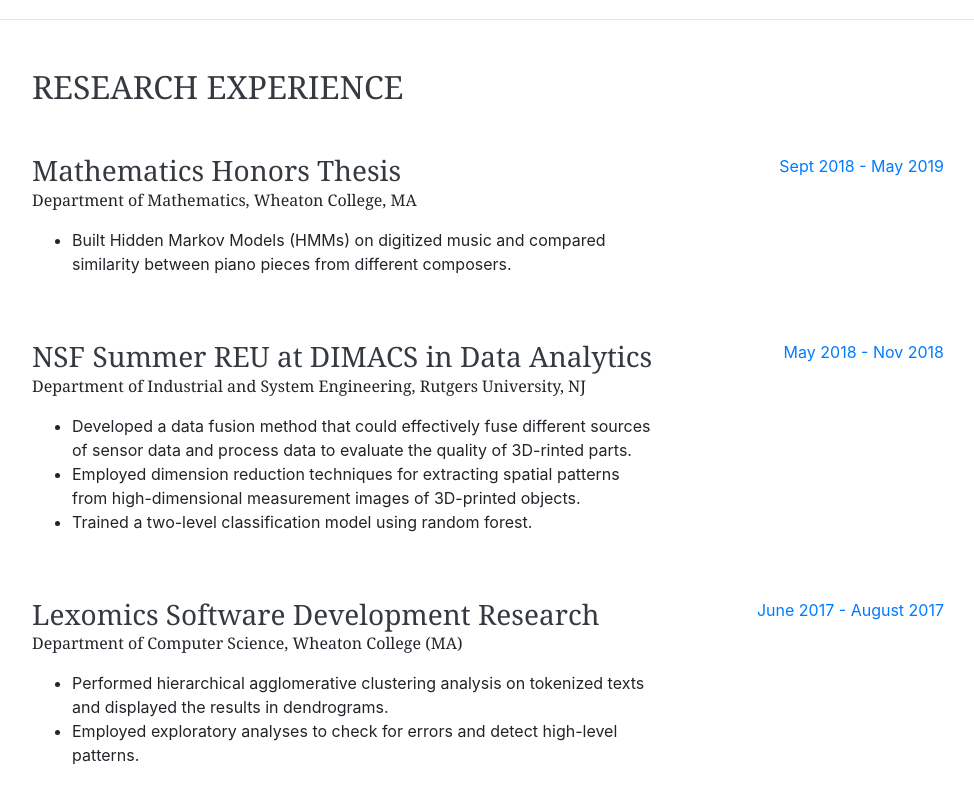
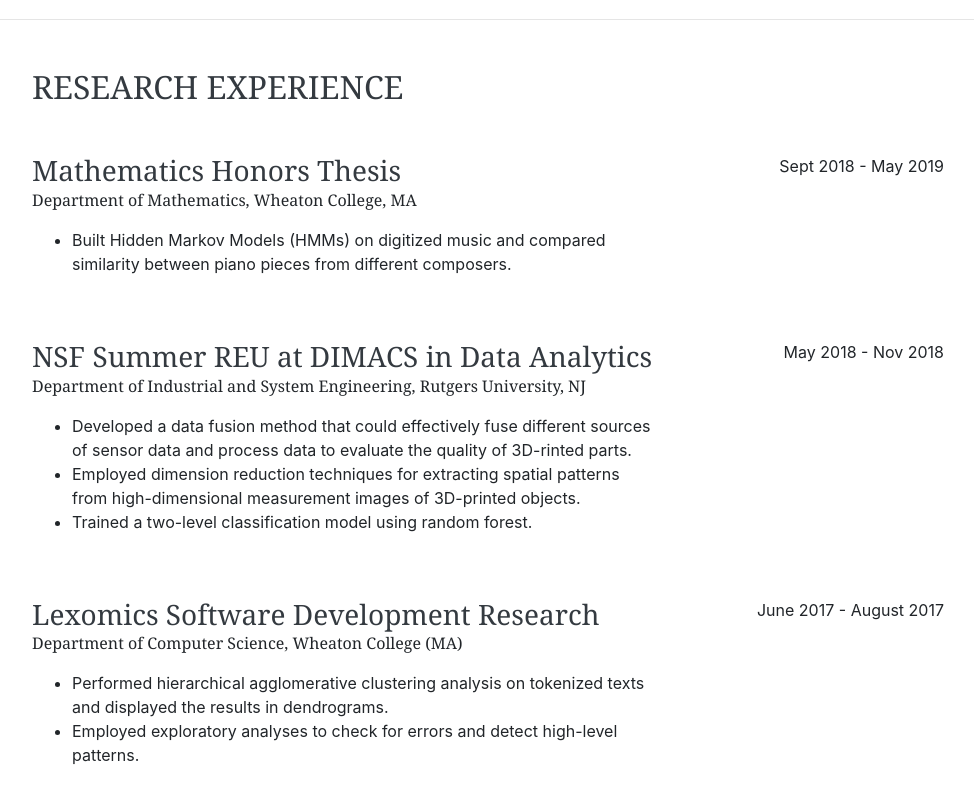
Before and after one commit to xliu-522/xinruwebspace, a website with bundled scripts: page index.html in a window 1280 px wide. Shown: the part 2384-3184 px from the top of the page, without its empty margins (288-1262 px from the left). Built offline with nearby package versions, Linux system fonts and the light colour scheme; a web font is replaced by a local one.

Commit message:
Update index.html

```diff
--- a/index.html
+++ b/index.html
@@ -95,7 +95,7 @@
             <div class="subheading mb-3">Ph.D. Program in Statistics</div>
           </div>
           <div class="resume-date text-md-right">
-            <span class="text-primary">Sept 2019 - Present</span>
+            <span class="mb-0">Sept 2019 - Present</span>
           </div>
         </div>
         <br><br>
@@ -108,7 +108,7 @@
             <p>GPA(overall): 3.93</p>
           </div>
           <div class="resume-date text-md-right">
-            <span class="text-primary">Sept 2015 - May 2019</span>
+            <span class="mb-0">Sept 2015 - May 2019</span>
           </div>
         </div>
 
@@ -148,7 +148,7 @@
 
           </div>
           <div class="resume-date text-md-right">
-            <span class="text-primary">Sept 2018 - May 2019</span>
+            <span class="mb-0">Sept 2018 - May 2019</span>
           </div>
         </div>
 
@@ -167,7 +167,7 @@
             </ul>
           </div>
           <div class="resume-date text-md-right">
-            <span class="text-primary">May 2018 - Nov 2018</span>
+            <span class="mb-0">May 2018 - Nov 2018</span>
           </div>
         </div>
 
@@ -182,7 +182,7 @@
               </ul>
           </div>
           <div class="resume-date text-md-right">
-            <span class="text-primary">June 2017 - August 2017</span>
+            <span class="mb-0">June 2017 - August 2017</span>
           </div>
         </div>
 
```
